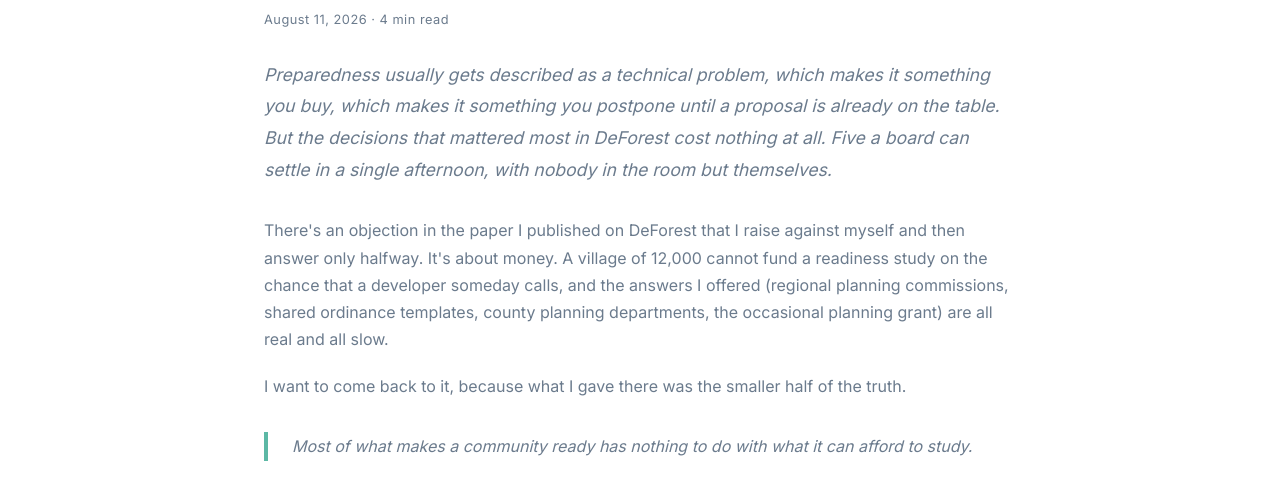
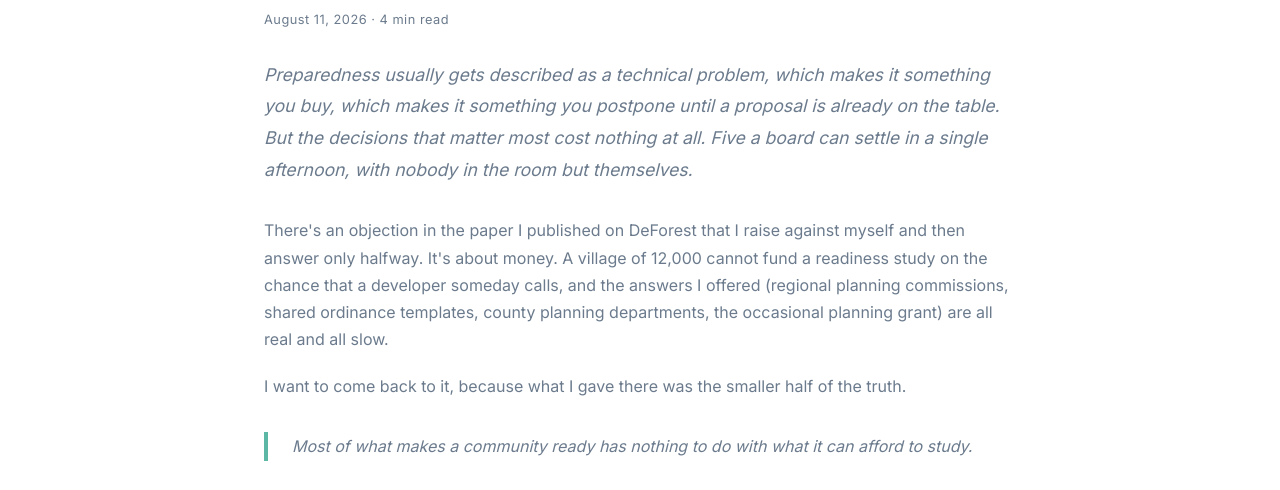
Before and after one commit to rodog62/NACSConsulting, an Eleventy site: page src/insights/entries/five-decisions-before-anyone-calls.md in a window 1280 px wide. Shown: the part 281-771 px from the top of the page. Built offline with nearby package versions, Linux system fonts and the light colour scheme; Eleventy itself is replaced by a stand-in of ours; files that its build step writes are made by us from their sources; a web font is replaced by a local one.

Commit message:
Update Insights “five-decisions-before-anyone-calls”

```diff
--- a/src/insights/entries/five-decisions-before-anyone-calls.md
+++ b/src/insights/entries/five-decisions-before-anyone-calls.md
@@ -5,9 +5,9 @@ order: 2
 type: project-note
 summary: Preparedness usually gets described as a technical problem, which makes
   it something you buy, which makes it something you postpone until a proposal
-  is already on the table. But the decisions that mattered most in DeForest cost
-  nothing at all. Five a board can settle in a single afternoon, with nobody in
-  the room but themselves.
+  is already on the table. But the decisions that matter most cost nothing at
+  all. Five a board can settle in a single afternoon, with nobody in the room
+  but themselves.
 description: ""
 image: ""
 pdf: ""
```
